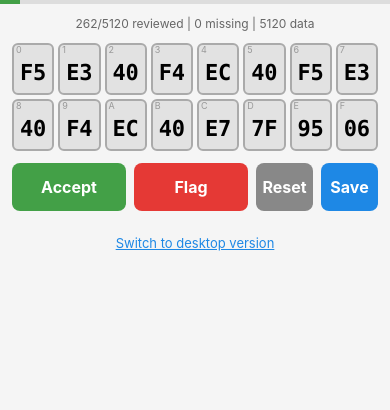
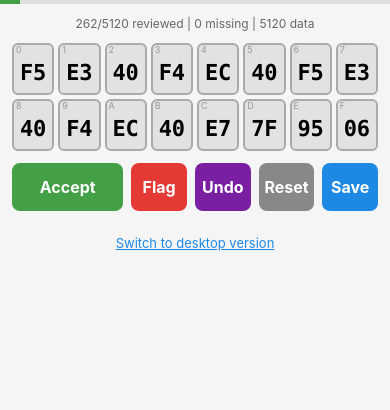
Before and after one commit to martingiguere/hakko-203-firmware-video, a Flask app: page /mobile in a window 390 px wide. Shown: the part 50-460 px from the top of the page. Run offline with Flask 3, Linux system fonts and the light colour scheme; data that the repository does not hold is empty; parts of the project's set-up code (start-up, migrations or seed data) failed here and were passed over.

Commit message:
Add Undo button to mobile review app
- Halved Flag button width, added purple Undo button beside it
- New /api/undo_move endpoint: pops last move from frame_moves,
  reverses it via apply_single_move, recomputes consensus
- Frontend undoLastMove() shows toast with frame and address details
- Each press undoes one move record (batch moves undo one at a time)

Co-Authored-By: Claude Opus 4.6 (1M context) <noreply@anthropic.com>

```diff
--- a/firmware_review_tool/app.py
+++ b/firmware_review_tool/app.py
@@ -970,6 +970,38 @@ def move_frame():
     return jsonify({"ok": True, "frame": frame, "from_addr": from_addr, "to_addr": to_addr})
 
 
+@app.route('/api/undo_move', methods=['POST'])
+def undo_move():
+    """Undo the last frame move by reversing it."""
+    global dirty, minimap_cache
+    if not frame_moves:
+        return jsonify({"error": "Nothing to undo"}), 404
+
+    last = frame_moves.pop()
+    frame = last["frame"]
+    from_addr = last["from_addr"]
+    to_addr = last["to_addr"]
+
+    # Reverse the move: move frame from to_addr back to from_addr
+    apply_single_move(frame, to_addr, from_addr)
+    update_frame_assignment(frame, to_addr, from_addr)
+    save_frame_moves()
+    save_crop_index()
+
+    recompute_consensus_for_addr(from_addr)
+    recompute_consensus_for_addr(to_addr)
+
+    dirty = True
+    minimap_cache = None
+
+    return jsonify({
+        "ok": True,
+        "frame": frame,
+        "from_addr": to_addr,
+        "to_addr": from_addr,
+    })
+
+
 @app.route('/api/move_frames', methods=['POST'])
 def move_frames_batch():
     global dirty, minimap_cache
--- a/firmware_review_tool/templates/mobile.html
+++ b/firmware_review_tool/templates/mobile.html
@@ -162,8 +162,10 @@
         }
         .btn-accept { background: #43a047; }
         .btn-accept:active { background: #388e3c; }
-        .btn-flag { background: #e53935; }
+        .btn-flag { background: #e53935; flex: 0.5; }
         .btn-flag:active { background: #c62828; }
+        .btn-undo { background: #7B1FA2; flex: 0.5; }
+        .btn-undo:active { background: #6A1B9A; }
         .btn-reset { background: #888; flex: 0.5; }
         .btn-reset:active { background: #666; }
         .btn-save { background: #1e88e5; flex: 0.5; }
@@ -478,6 +480,7 @@
     <div id="actions">
         <button class="action-btn btn-accept" onclick="acceptLine()">Accept</button>
         <button class="action-btn btn-flag" onclick="flagLine()">Flag</button>
+    <button class="action-btn btn-undo" onclick="undoLastMove()">Undo</button>
         <button class="action-btn btn-reset" onclick="resetLine()">Reset</button>
         <button class="action-btn btn-save" onclick="doSave()">Save</button>
     </div>
@@ -1366,6 +1369,22 @@ async function flagLine() {
     }
 }
 
+async function undoLastMove() {
+    try {
+        const result = await api('POST', '/api/undo_move');
+        if (result.error) {
+            showToast(result.error, 3000);
+            return;
+        }
+        showToast(`Undone: F${result.frame} ${result.from_addr}\u2192${result.to_addr}`);
+        state.dirty = true; updateSaveButton();
+        await loadLine(state.currentAddr);
+        refreshStats();
+    } catch(e) {
+        showToast('Nothing to undo', 2000);
+    }
+}
+
 async function resetLine() {
     await api('POST', `/api/line/${state.currentAddr}`, {
         bytes: state.lineData.bytes,
```
